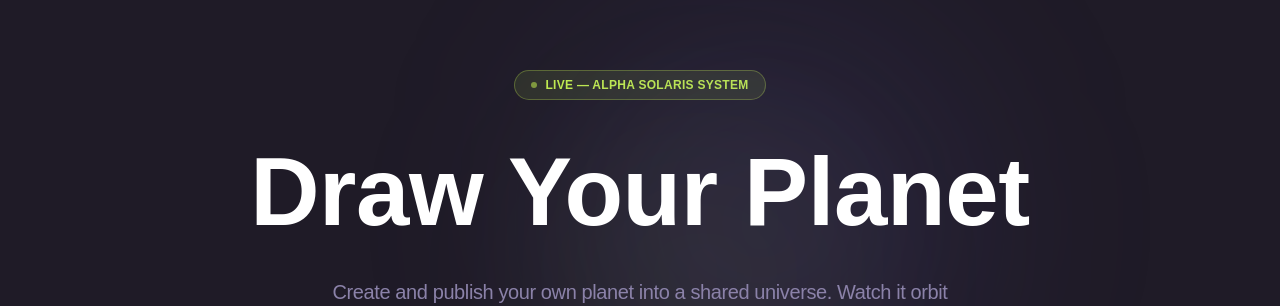
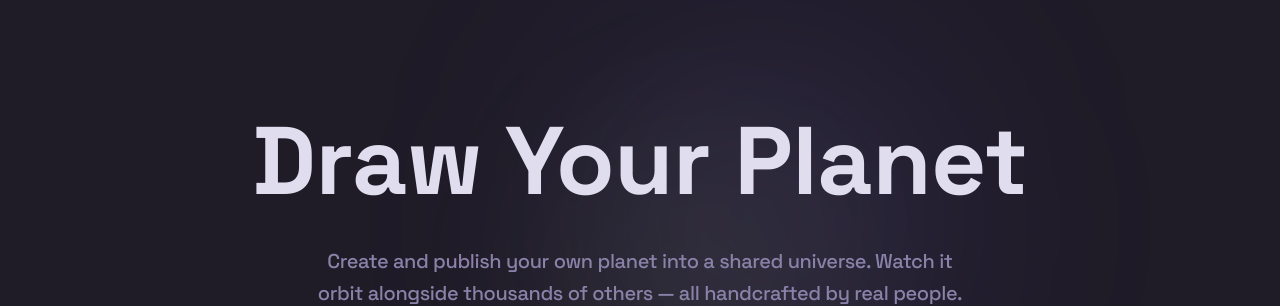
Before and after one commit to larayavrs/draw-a-planet, a Next.js app: page /en in a window 1280 px wide. Shown: the part 174-480 px from the top of the page. Built offline with nearby package versions, Linux system fonts and the light colour scheme; no server answers.

Commit message:
feat: integrate Space Grotesk font and clean up landing page

```diff
--- a/src/app/[locale]/layout.tsx
+++ b/src/app/[locale]/layout.tsx
@@ -1,5 +1,5 @@
 import type { Metadata } from "next";
-import { Rubik } from "next/font/google";
+
 import { NextIntlClientProvider } from "next-intl";
 import { notFound } from "next/navigation";
 import { setRequestLocale } from "next-intl/server";
@@ -10,7 +10,16 @@ import { ThemeProvider } from "@/providers/theme";
 
 import { Navbar } from "@/components/ui/Navbar";
 import { Footer } from "@/components/layout/Footer";
+
+import { Space_Grotesk } from "next/font/google";
+
 import "../globals.css";
+
+const spaceGrotesk = Space_Grotesk({
+  subsets: ["latin"],
+  variable: "--font-display",
+  weight: ["500", "600", "700"],
+});
 
 export const metadata: Metadata = {
   title: {
@@ -55,7 +64,9 @@ export default async function LocaleLayout({
 
   return (
     <html lang={locale} suppressHydrationWarning>
-      <body className="min-h-full flex flex-col antialiased h-full font-sans">
+      <body
+        className={`${spaceGrotesk.className} min-h-full flex flex-col antialiased h-full`}
+      >
         <Suspense>
           <NextIntlClientProvider messages={messages}>
             <ThemeProvider attribute="class" defaultTheme="dark" enableSystem>
--- a/src/app/[locale]/page.tsx
+++ b/src/app/[locale]/page.tsx
@@ -33,9 +33,7 @@ async function LandingContent({ params }: Props) {
 
   return (
     <div className="overflow-hidden">
-      {/* ── Hero ────────────────────────────────────────────────────────────── */}
       <section className="relative min-h-[90dvh] flex flex-col items-center justify-center text-center px-4 py-16 sm:px-6 sm:py-24">
-        {/* Ambient background blobs — responsive sizing */}
         <div
           className="absolute inset-0 pointer-events-none overflow-hidden"
           aria-hidden="true"
@@ -45,17 +43,7 @@ async function LandingContent({ params }: Props) {
           <div className="absolute top-1/3 right-1/3 w-[150px] h-[150px] sm:w-[200px] sm:h-[200px] md:w-[300px] md:h-[300px] rounded-full bg-lime/5 blur-2xl sm:blur-[80px]" />
         </div>
 
-        {/* Live badge */}
-        <div className="inline-flex items-center gap-2 px-4 py-1.5 rounded-full border border-lime/30 bg-lime/10 text-lime text-xs font-semibold uppercase tracking-wider mb-8">
-          <span className="w-1.5 h-1.5 rounded-full bg-lime animate-pulse" />
-          {t("system_preview_label")}
-        </div>
-
-        {/* Hero heading — Dammit Sans */}
-        <h1
-          className="font-display text-6xl sm:text-7xl md:text-8xl font-bold text-white leading-tight mb-6 relative z-10"
-          style={{ fontFamily: "var(--font-display)" }}
-        >
+        <h1 className="text-6xl sm:text-7xl md:text-8xl font-bold text-foreground leading-tight mb-6 relative z-10">
           {t("hero_title")}
         </h1>
 
```
